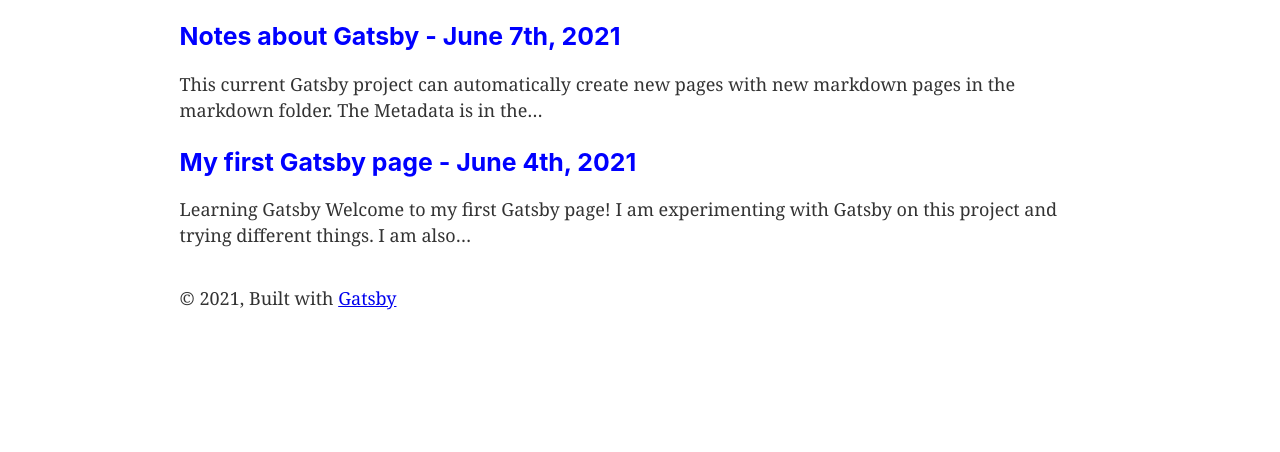
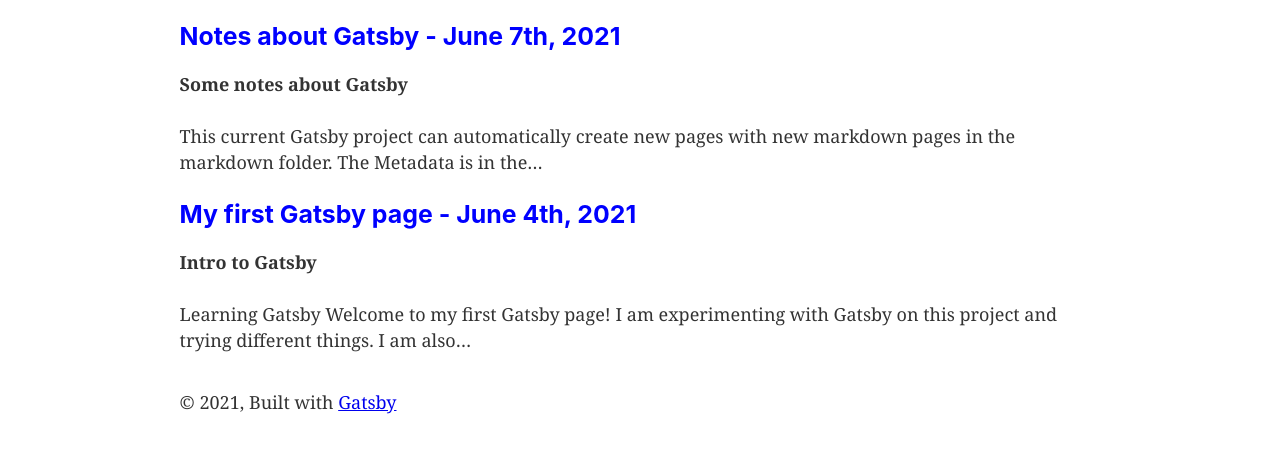
Before and after one commit to Thewa55/Gatsby-Blog, a Gatsby site: page / in a window 1280 px wide. Shown: the part 216-668 px from the top of the page. Built offline with nearby package versions, Linux system fonts and the light colour scheme; Gatsby itself is replaced by a stand-in of ours.

Commit message:
Added a description meta tag for blog post and rendered on index page

```diff
--- a/src/markdown/firstpost.md
+++ b/src/markdown/firstpost.md
@@ -1,6 +1,7 @@
 ---
 title: 'My first Gatsby page'
 date: 'June 4th, 2021'
+desc: 'Intro to Gatsby'
 ---
 
 Learning Gatsby
--- a/src/markdown/secondpost.md
+++ b/src/markdown/secondpost.md
@@ -1,6 +1,7 @@
 ---
 title: 'Notes about Gatsby'
 date: 'June 7th, 2021'
+desc: 'Some notes about Gatsby'
 ---
 
 This current Gatsby project can automatically create new pages with new markdown pages in the markdown folder.
--- a/src/pages/index.js
+++ b/src/pages/index.js
@@ -32,6 +32,7 @@
               {node.frontmatter.title} - {node.frontmatter.date}
             </BlogTitle>
           </BlogLink>
+          <p><strong>{node.frontmatter.desc}</strong></p>
           <p>{node.excerpt}</p>
         </div>))
     }
@@ -52,6 +53,7 @@
         frontmatter {
           date
           title
+          desc
         }
         excerpt
       }
```
Also changed, not shown: README.md.
